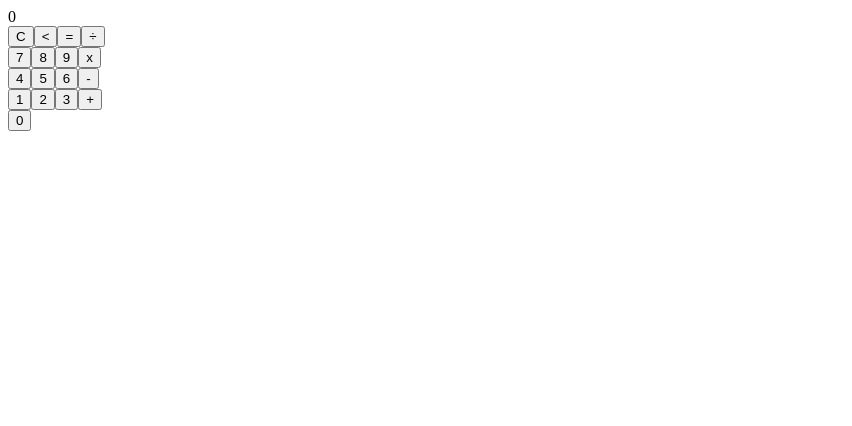
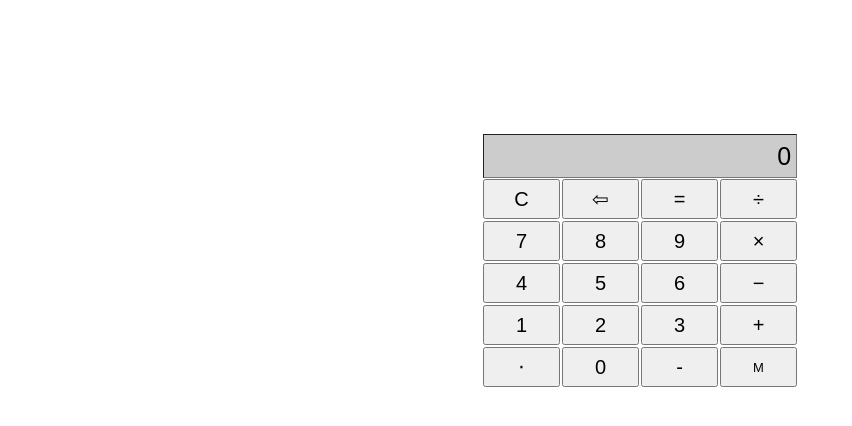
Before and after one commit to Rozamo/React, a React (Create React App) app in the folder my-app/: page / in a window 1280 px wide. Shown: the top 426 px of the page, without its empty margins (0-852 px from the left). Built offline with nearby package versions, Linux system fonts and the light colour scheme.

Commit message:
Finalised Calculator

```diff
--- a/my-app/package.json
+++ b/my-app/package.json
@@ -3,6 +3,7 @@
   "version": "0.1.0",
   "private": true,
   "dependencies": {
+    "@primer/octicons-react": "^10.0.0",
     "@testing-library/jest-dom": "^4.2.4",
     "@testing-library/react": "^9.5.0",
     "@testing-library/user-event": "^7.2.1",
--- /dev/null
+++ b/my-app/src/components/Calculator.css
@@ -0,0 +1,36 @@
+.major.major {
+    font-size : 13px;
+}
+.buttons {
+    width: 100%;
+    table-layout: fixed;
+    border-collapse: collapse;
+}
+.buttons button {
+    width: 100%;
+    height: 40px;
+    font-size : 20px;
+}
+.container {
+    height: 100%;
+    width: 25%;
+    background-color: white;
+    margin: 0 auto;
+}
+.result {
+    width: 96.6%;
+    height: 40px;
+    font-size : 25px;
+    background-color: #CCCCCC;
+    margin: auto;
+    display: block;
+    text-align: right;
+    border-width: 1px;
+    margin: 0 auto;
+}
+input {
+    text-align: right;
+    border-width: 1px;
+    margin: 0 auto;
+    padding-right: 5px;
+}
--- a/my-app/src/components/Calculator.js
+++ b/my-app/src/components/Calculator.js
@@ -1,7 +1,11 @@
 import React, { useState } from 'react';
+import './Calculator.css';
 
 var started = false;
 function Calculator() {
+    const [isNegative, setIsNegative] = useState(0);
+    const [M, setM] = useState(0);
+    const [dec, setDec] = useState(-1);
     const [prev_num, setPrev_Num] = useState(0);
     const [curr_num, setCurr_Num] = useState(0);
     const [action, setAction] = useState('=');
@@ -10,20 +14,60 @@ function Calculator() {
         setPrev_Num(curr_num);
         setCurr_Num(temp);
     }
+    function orhandleNumClick(e, num) {
+        if (action === '=' && !started) {
+            setPrev_Num(0);
+            setCurr_Num(isNegative ? -num : num);
+            started = true;
+        }
+        else
+            setCurr_Num(isNegative ? curr_num * 10 - num : curr_num * 10 + num);
+    }
+    function countDecimals(value) {
+        if (Math.floor(value) !== value)
+            return value.toString().split(".")[1].length || 0;
+        return 0;
+    }
     function handleNumClick(e, num) {
         if (action === '=' && !started) {
             setPrev_Num(0);
-            setCurr_Num(num);
+            setCurr_Num(isNegative ? -num : num);
             started = true;
         }
-        else
-            setCurr_Num(curr_num * 10 + num);
+        else {
+            if (dec >= 0) {
+                setDec(dec + 1);
+                var dnum = isNegative ? curr_num - num * Math.pow(10, -(dec + 1)) : curr_num + num * Math.pow(10, -(dec + 1));
+                setCurr_Num(Number(dnum.toFixed(dec + 1)));
+            }
+            else
+                setCurr_Num(isNegative ? curr_num * 10 - num : curr_num * 10 + num);
+        }
     }
     function handleClear(e, new_action) {
-        if (new_action === 'C')
+        if (new_action === 'C') {
+            setDec(-1);
+            setIsNegative(false);
             setCurr_Num(0);
+        }
+        else if (dec === 0)
+            setDec(-1);
+        else if (dec >= 1) {
+            var dnum = Math.trunc(curr_num * Math.pow(10, (dec - 1))) * Math.pow(10, -dec + 1);
+            var ddnum = dnum.toFixed(dec - 1);
+            setCurr_Num(Number(ddnum));
+            setDec(dec - 1);
+            console.log(ddnum, dnum);
+        }
         else
             setCurr_Num(Math.floor(curr_num / 10));
+    }
+    function handleMClick(e) {
+        if (curr_num === 0) {
+            setCurr_Num(M);
+        }
+        else if (curr_num !== 0)
+            setM(curr_num);
     }
     function handleActionClick(e, new_action) {
         if (action === '=') {
@@ -42,14 +86,16 @@ function Calculator() {
                         setCurr_Num(0);
                         break;
                     case 'x':
-                        setPrev_Num(prev_num * curr_num);
+                        if (countDecimals(prev_num) === 0 && countDecimals(curr_num) === 0)
+                            setPrev_Num(prev_num * curr_num);
+                        else
+                            setCurr_Num(Number((prev_num * curr_num).toFixed(Math.max(countDecimals(prev_num), countDecimals(curr_num)))));
                         setCurr_Num(0);
                         break;
                     case '÷':
                         setPrev_Num(prev_num / curr_num);
                         setCurr_Num(0);
                         break;
-
                 }
             }
             else {
@@ -63,7 +109,10 @@ function Calculator() {
                         setPrev_Num(0);
                         break;
                     case 'x':
-                        setCurr_Num(prev_num * curr_num);
+                        if (countDecimals(prev_num) === 0 && countDecimals(curr_num) === 0)
+                            setCurr_Num(prev_num * curr_num);
+                        else
+                            setCurr_Num(Number((prev_num * curr_num).toFixed(Math.max(countDecimals(prev_num), countDecimals(curr_num)))));
                         setPrev_Num(0);
                         break;
                     case '÷':
@@ -75,36 +124,54 @@ function Calculator() {
             }
         }
         setAction(new_action);
+        setIsNegative(false);
+        setDec(-1);
     }
-    return <div>
-        <div>{curr_num}</div>
-        <div>
-            <button onClick={e => handleClear(e, 'C')}>C</button>
-            <button onClick={e => handleClear(e, '<')}>&#60;</button>
-            <button onClick={e => handleActionClick(e, '=')}>=</button>
-            <button onClick={e => handleActionClick(e, '÷')}>÷</button>
-        </div>
-        <div>
-            <button onClick={e => handleNumClick(e, 7)}>7</button>
-            <button onClick={e => handleNumClick(e, 8)}>8</button>
-            <button onClick={e => handleNumClick(e, 9)}>9</button>
-            <button onClick={e => handleActionClick(e, 'x')}>x</button>
-        </div>
-        <div>
-            <button onClick={e => handleNumClick(e, 4)}>4</button>
-            <button onClick={e => handleNumClick(e, 5)}>5</button>
-            <button onClick={e => handleNumClick(e, 6)}>6</button>
-            <button onClick={e => handleActionClick(e, '-')}>-</button>
-        </div>
-        <div>
-            <button onClick={e => handleNumClick(e, 1)}>1</button>
-            <button onClick={e => handleNumClick(e, 2)}>2</button>
-            <button onClick={e => handleNumClick(e, 3)}>3</button>
-            <button onClick={e => handleActionClick(e, '+')}>+</button>
-        </div>
-        <div>
-            <button onClick={e => handleNumClick(e, 0)}>0</button>
-        </div>
+    return <div className="container">
+        <br></br><br></br><br></br><br></br><br></br><br></br><br></br>
+        <input readOnly="readOnly" className="result" value={dec === 0 ? curr_num + "." : (curr_num === 0 ? (isNegative ? "-" : curr_num) : curr_num)}/>
+        <table className="buttons">
+            <tbody>
+                <tr>
+                    <td><button type="button" onClick={e => handleClear(e, 'C')}>C</button></td>
+                    <td><button type="button" onClick={e => handleClear(e, '<')}>&#8678;</button></td>
+                    <td><button type="button" onClick={e => handleActionClick(e, '=')}>=</button></td>
+                    <td><button type="button" onClick={e => handleActionClick(e, '÷')}>÷</button></td>
+                </tr>
+            </tbody>
+            <tbody>
+                <tr>
+                    <td><button type="button" onClick={e => handleNumClick(e, 7)}>7</button></td>
+                    <td><button type="button" onClick={e => handleNumClick(e, 8)}>8</button></td>
+                    <td><button type="button" onClick={e => handleNumClick(e, 9)}>9</button></td>
+                    <td><button type="button" onClick={e => handleActionClick(e, 'x')}>&#215;</button></td>
+                </tr>
+            </tbody>
+            <tbody>
+                <tr>
+                    <td><button type="button" onClick={e => handleNumClick(e, 4)}>4</button></td>
+                    <td><button type="button" onClick={e => handleNumClick(e, 5)}>5</button></td>
+                    <td><button type="button" onClick={e => handleNumClick(e, 6)}>6</button></td>
+                    <td><button type="button" onClick={e => handleActionClick(e, '-')}>&#8722;</button></td>
+                </tr>
+            </tbody>
+            <tbody>
+                <tr>
+                    <td><button type="button" onClick={e => handleNumClick(e, 1)}>1</button></td>
+                    <td><button type="button" onClick={e => handleNumClick(e, 2)}>2</button></td>
+                    <td><button type="button" onClick={e => handleNumClick(e, 3)}>3</button></td>
+                    <td><button type="button" onClick={e => handleActionClick(e, '+')}>+</button></td>
+                </tr>
+            </tbody>
+            <tbody>
+                <tr>
+                    <td><button type="button" onClick={() => {setCurr_Num(0); setDec(0);}}>&#8901;</button></td>
+                    <td><button type="button" onClick={e => handleNumClick(e, 0)}>0</button></td>
+                    <td><button type="button" onClick={() => {setIsNegative(1 - isNegative);}}>-</button></td>
+                    <td><button type="button" className="major" onClick={e => handleMClick(e)}>{M === 0 ? "M" : M}</button></td>
+                </tr>
+            </tbody>
+        </table>
     </div>
 }
 
```
Also changed, not shown: 2 other files (tests, documents, lock files or other folders).
